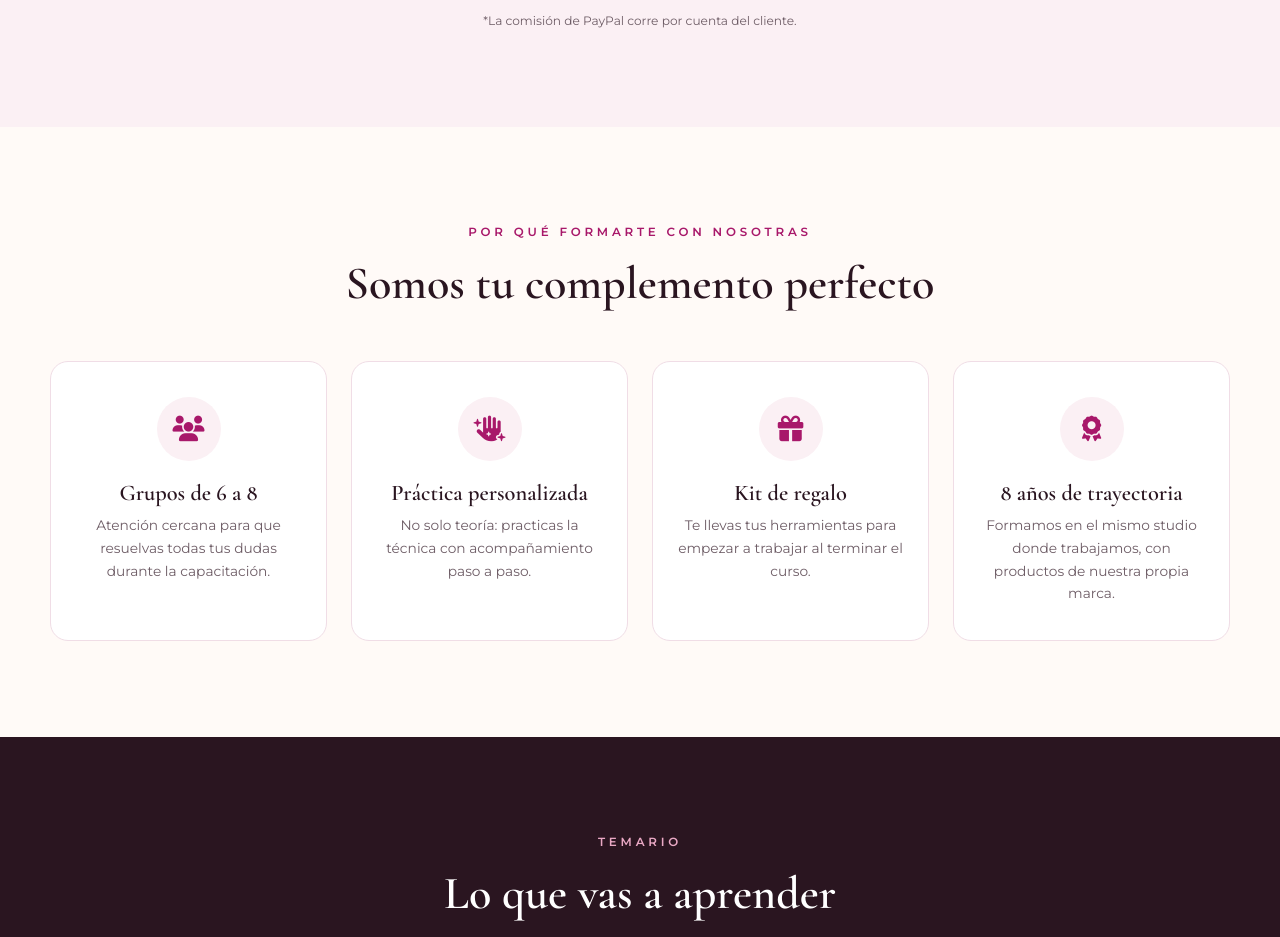
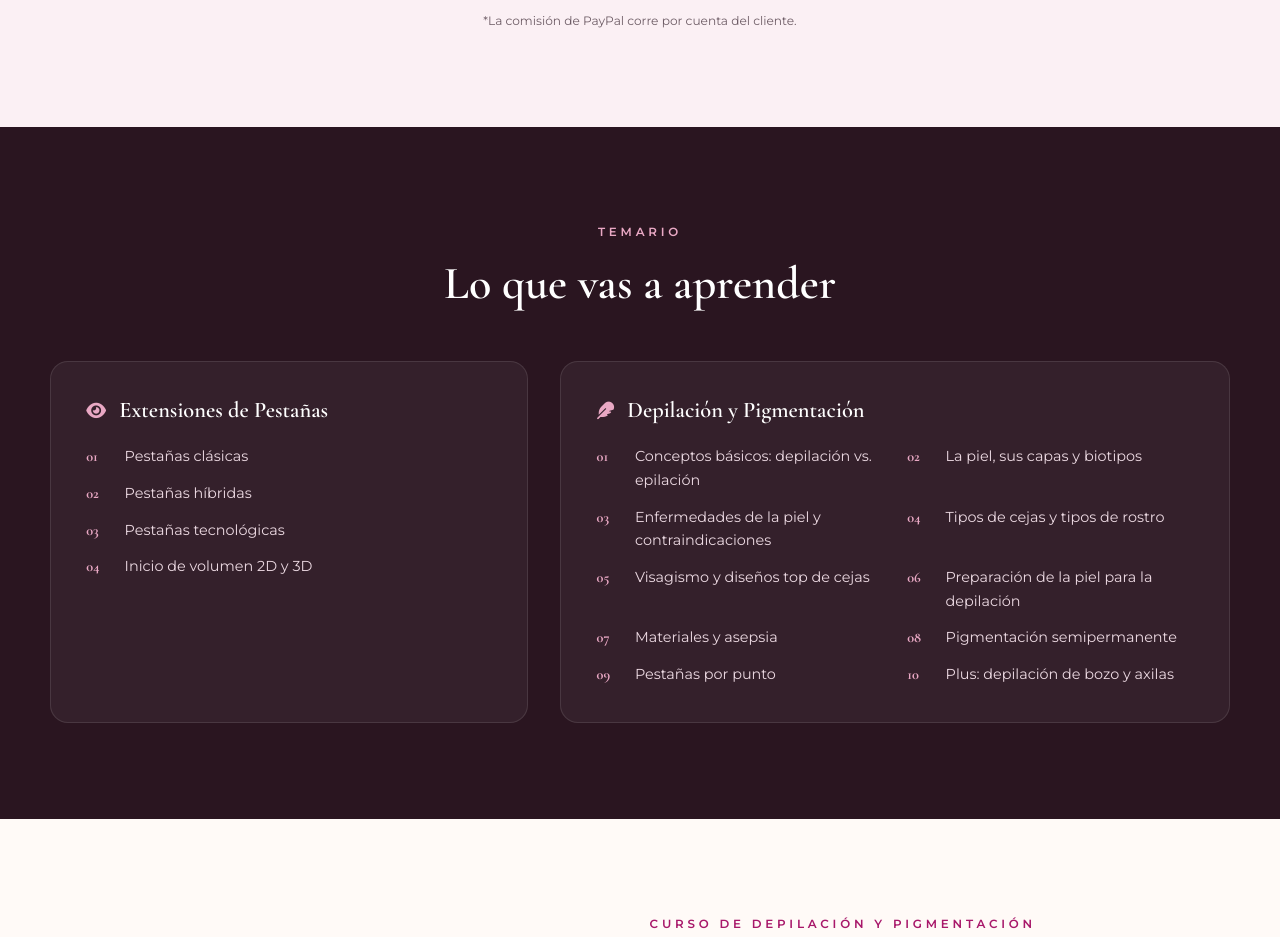
Before and after one commit to hepydn/kios-preview, a plain HTML site: page academia.html in a window 1280 px wide. Shown: the part 2060-2997 px from the top of the page. Drawn offline with nearby package versions, Linux system fonts and the light colour scheme.

Commit message:
Academia: quitar tarjetas 'Por qué formarte' que repetían los datos del inicio
Co-Authored-By: Claude Opus 5.5 <noreply@anthropic.com>

```diff
--- a/academia.html
+++ b/academia.html
@@ -145,22 +145,6 @@
             <li><i class="fas fa-money-bill-wave"></i> Efectivo</li>
           </ul>
           <small>*La comisión de PayPal corre por cuenta del cliente.</small>
-        </div>
-      </div>
-    </section>
-
-    <!-- ========== POR QUÉ KIOS ========== -->
-    <section class="section" id="porque">
-      <div class="container">
-        <div class="section__head reveal">
-          <p class="eyebrow">Por qué formarte con nosotras</p>
-          <h2>Somos tu complemento perfecto</h2>
-        </div>
-        <div class="why">
-          <div class="why__item reveal"><i class="fas fa-users"></i><h3>Grupos de 6 a 8</h3><p>Atención cercana para que resuelvas todas tus dudas durante la capacitación.</p></div>
-          <div class="why__item reveal"><i class="fas fa-hand-sparkles"></i><h3>Práctica personalizada</h3><p>No solo teoría: practicas la técnica con acompañamiento paso a paso.</p></div>
-          <div class="why__item reveal"><i class="fas fa-gift"></i><h3>Kit de regalo</h3><p>Te llevas tus herramientas para empezar a trabajar al terminar el curso.</p></div>
-          <div class="why__item reveal"><i class="fas fa-award"></i><h3>8 años de trayectoria</h3><p>Formamos en el mismo studio donde trabajamos, con productos de nuestra propia marca.</p></div>
         </div>
       </div>
     </section>
```
